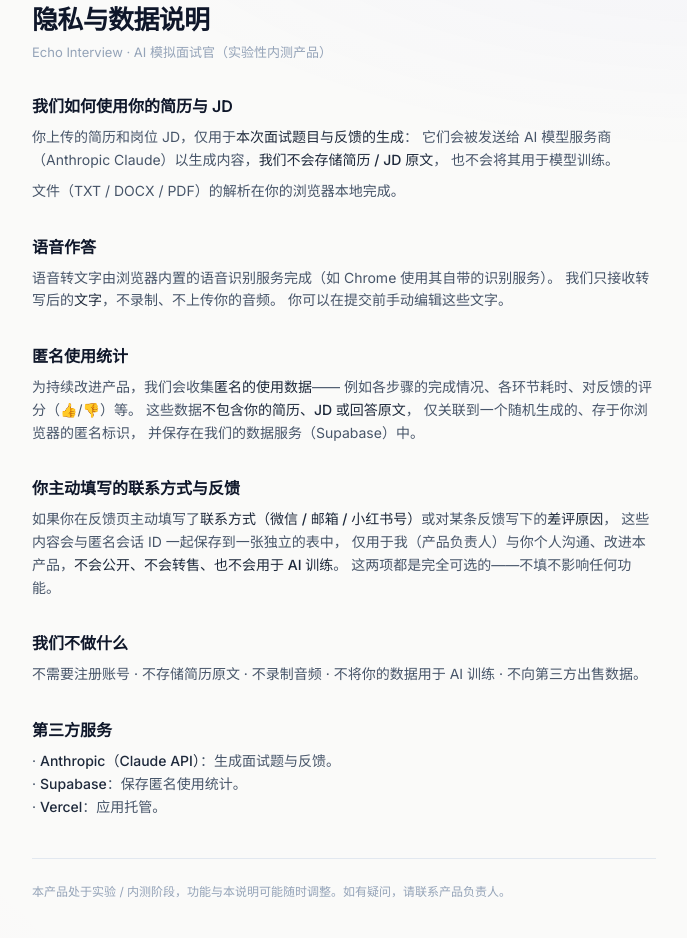
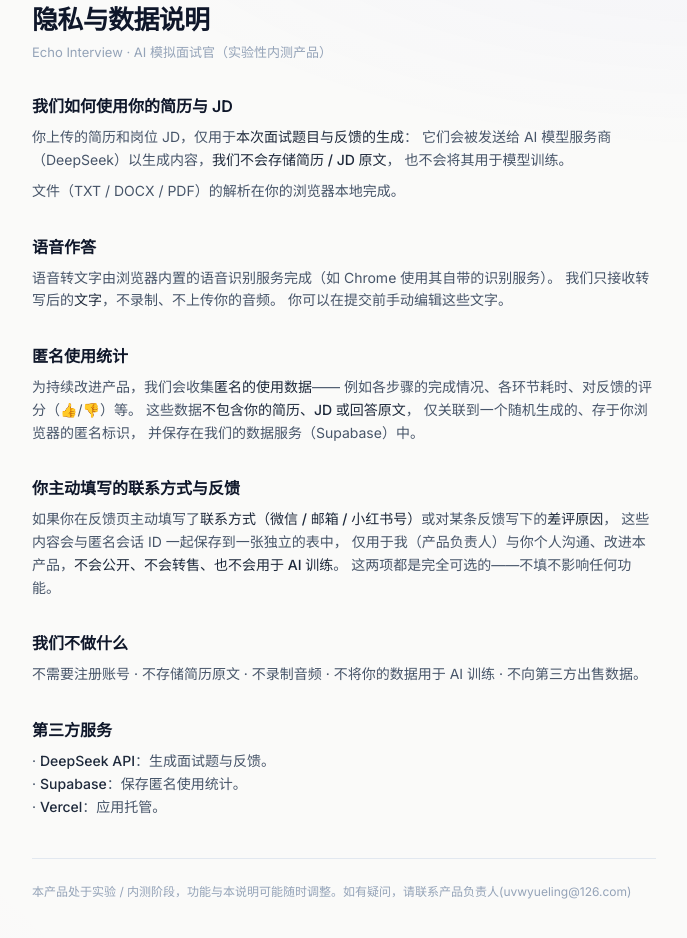
Before and after one commit to uvwyueling/ai-interview-simulator, a Next.js app in the folder frontend/: page /privacy in a window 1280 px wide. Shown: the part 100-1038 px from the top of the page, without its empty margins (296-983 px from the left). Built offline with nearby package versions, Linux system fonts and the light colour scheme.

Commit message:
docs: modify llm moudle name and other details

```diff
--- a/frontend/src/app/privacy/page.tsx
+++ b/frontend/src/app/privacy/page.tsx
@@ -38,7 +38,7 @@ export default function PrivacyPage() {
         <Section title="我们如何使用你的简历与 JD">
           <p>
             你上传的简历和岗位 JD，仅用于<span className="font-medium text-slate-800">本次面试题目与反馈的生成</span>：
-            它们会被发送给 AI 模型服务商（Anthropic Claude）以生成内容，
+            它们会被发送给 AI 模型服务商（DeepSeek）以生成内容，
             <span className="font-medium text-slate-800">我们不会存储简历 / JD 原文</span>，
             也不会将其用于模型训练。
           </p>
@@ -82,14 +82,14 @@ export default function PrivacyPage() {
 
         <Section title="第三方服务">
           <p>
-            · <span className="font-medium text-slate-800">Anthropic（Claude API）</span>：生成面试题与反馈。<br />
+            · <span className="font-medium text-slate-800">DeepSeek API</span>：生成面试题与反馈。<br />
             · <span className="font-medium text-slate-800">Supabase</span>：保存匿名使用统计。<br />
             · <span className="font-medium text-slate-800">Vercel</span>：应用托管。
           </p>
         </Section>
 
         <p className="text-[12px] text-slate-400 mt-10 pt-6 border-t border-slate-200">
-          本产品处于实验 / 内测阶段，功能与本说明可能随时调整。如有疑问，请联系产品负责人。
+          本产品处于实验 / 内测阶段，功能与本说明可能随时调整。如有疑问，请联系产品负责人(uvwyueling@126.com)
         </p>
       </div>
     </div>
```
